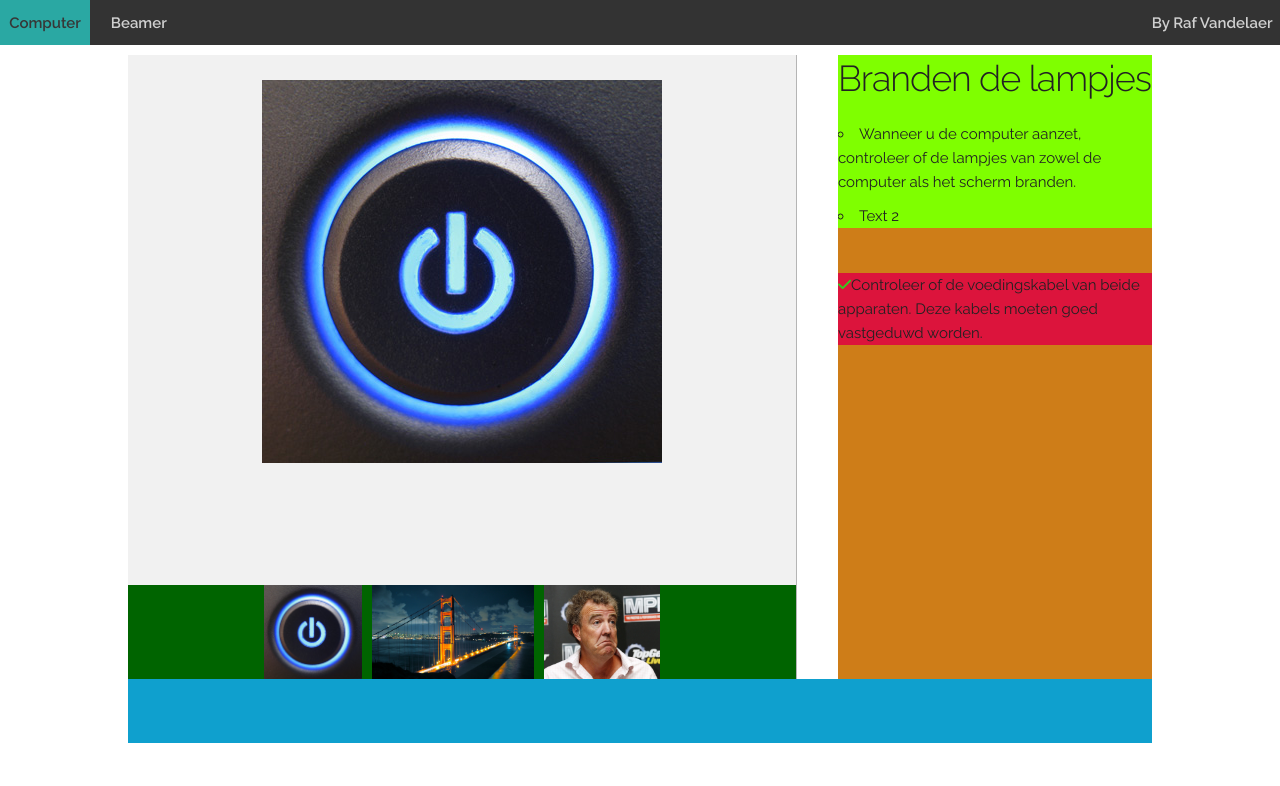
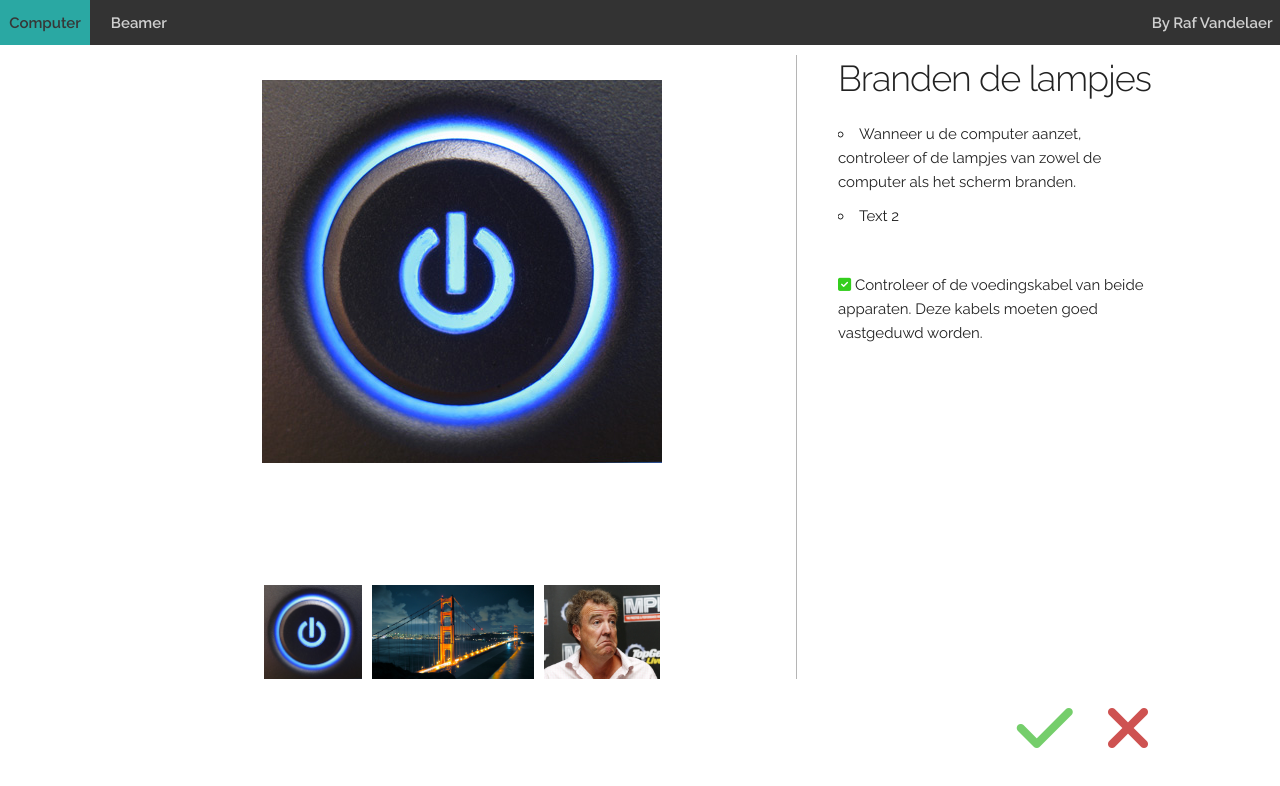
Before and after one commit to RafVandelaer/Flowchart, a plain HTML site: page index.html in a window 1280 px wide. Both pictures are taken after a click on the element "Ik heb een probleem met een computer". Drawn offline with Linux system fonts and the light colour scheme.

Commit message:
Added check and cross. Removed develop colours

```diff
--- a/index.html
+++ b/index.html
@@ -73,13 +73,14 @@
                     <ul id="descr"></ul>
                 </div>
                 <div id="solution">
-                    <p id="solu"><i class="fa fa-check" aria-hidden="true"></i></p>
+                    <p id="solu"><i class="fa fa-check-square" aria-hidden="true"></i>  </p>
                 </div>
             </div>
         </div>
         <div class="row">
             <div class="twelve columns" id="decisionContainer">
-
+                <i class="fa fa-check" aria-hidden="true"></i>
+                <i class="fa fa-times" aria-hidden="true"></i>
             </div>
         </div>
     </div>
--- a/resources/css/main.css
+++ b/resources/css/main.css
@@ -91,11 +91,11 @@ nav ul li:last-of-type{
 }
 #imageContainer{
     height: 78vh;
-    background-color: #34ce1e;
+    /*background-color: #34ce1e;*/
 }
 #explainContainer{
     height: 78vh;
-    background-color: #ce7d18;
+    /*background-color: #ce7d18;*/
    /*margin-left: 0;
     padding-left: 4%;
     border-left: 1px solid #888888;*/
@@ -103,11 +103,13 @@ nav ul li:last-of-type{
    overflow: auto;
 }
 #decisionContainer{
-    background-color: #0FA0CE;
+   /* background-color: #0FA0CE;*/
     height: 8vh;
+    text-align: right;
+    font-size: 8vh
 }
 #activeImage{
-    background-color: #F1F1F1;
+   /* background-color: #F1F1F1;*/
     height: 85%;
     border-right: 1px solid #b5b5b5;
     text-align: center;
@@ -117,27 +119,40 @@ nav ul li:last-of-type{
     padding: 25px;
 }
 #images{
-    background-color: darkgreen;
+   /* background-color: darkgreen;*/
     height: 15%;
     border-right: 1px solid #b5b5b5;
     text-align: center;
 }
 #solu{
-    background-color: crimson;
+    /*background-color: crimson;*/
     margin-top: 45px;
     width:auto;
 }
 
 #explain{
-    background-color: chartreuse;
+    /*background-color: chartreuse;*/
     width:auto;
 }
 #solution{
-    background-color: deeppink;
+    /*background-color: deeppink;*/
 
 }
+.fa-check-square{
+    color: #34ce1e;
+}
 .fa-check{
-    color: #34ce1e;
+    color: #75ce6b;
+    margin-right: 15px;
+}
+.fa-check:hover{
+    color: #04ce07;
+}
+.fa-times{
+    color: #ce5251;
+}
+.fa-times:hover{
+    color: #ce0000;
 }
 
 /*remove after debug */
```
